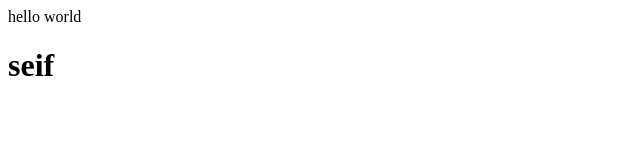
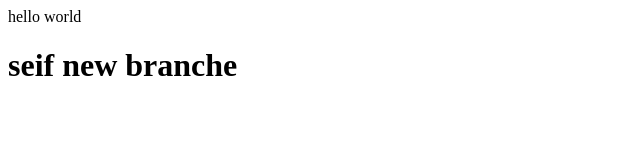
Before and after one commit to Safasif0/test-training, a plain HTML site: page index.html in a window 1280 px wide. Shown: the whole page, without its empty margins (0-640 px from the left). Drawn offline with Linux system fonts and the light colour scheme.

Commit message:
new branche

```diff
--- a/index.html
+++ b/index.html
@@ -8,7 +8,7 @@
 <body>
     hello world
     <h1>
-        seif
+        seif  new branche
     </h1>
 </body>
 </html>
```
